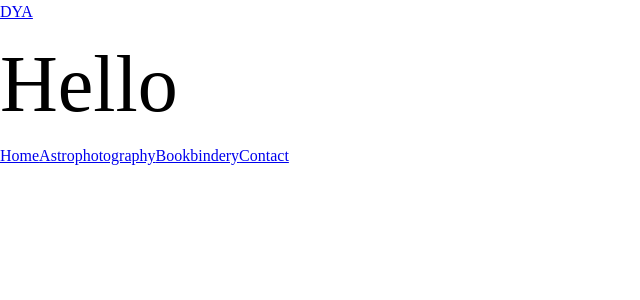
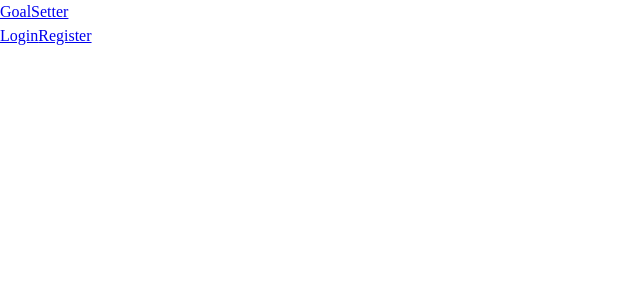
Before and after one commit to maharjansuren37/do-your-astro-v1, a React (Create React App) app in the folder client/: page / in a window 1280 px wide. Shown: the top 300 px of the page, without its empty margins (0-640 px from the left). Built offline with nearby package versions, Linux system fonts and the light colour scheme.

Commit message:
updated pages and layouts

```diff
--- a/client/package.json
+++ b/client/package.json
@@ -8,6 +8,7 @@
     "@testing-library/user-event": "^13.5.0",
     "react": "^18.3.1",
     "react-dom": "^18.3.1",
+    "react-icons": "^5.2.1",
     "react-router-dom": "^6.25.1",
     "react-scripts": "5.0.1",
     "sass": "^1.77.8",
--- a/client/src/App.js
+++ b/client/src/App.js
@@ -6,16 +6,27 @@ import {
 } from "react-router-dom";
 import RootLayout from "./layouts/RootLayout";
 import Admin from "./pages/Admin";
+import AdminLayout from "./layouts/AdminLayout";
+import Dashboard from "./pages/Dashboard";
+import Login from "./pages/Login";
+import Register from "./pages/Register";
+import Header from "./layouts/Header";
 
 const router = createBrowserRouter(
   createRoutesFromElements(
     <>
-      <Route path="/" element={<RootLayout />}>
+      {/* <Route path="/" element={<RootLayout />}>
 
       </Route>
       <Route path="/admin" element={<Admin />}>
 
+      </Route> */}
+      <Route path="/" element={<AdminLayout />}>
+        <Route path="/dashboard" element={<Dashboard />} />
+        <Route path="/login" element={<Login />}></Route>
+        <Route path="/register" element={<Register />}></Route>
       </Route>
+
     </>
   )
   // [
@@ -32,7 +43,10 @@ const router = createBrowserRouter(
 
 function App() {
   return (
-   <RouterProvider router={router}/>
+    <>
+      <RouterProvider router={router}/>
+    </>
+
   );
 }
 
--- /dev/null
+++ b/client/src/layouts/AdminLayout.js
@@ -0,0 +1,9 @@
+import Header from "./Header";
+
+export default function AdminLayout() {
+    return (
+        <>
+            <Header />
+        </>
+    )
+}
--- /dev/null
+++ b/client/src/layouts/Header.js
@@ -0,0 +1,22 @@
+// import { FaSignInAlt, FaSignOutAlt, FaUser } from 'react-icons';
+import { Link } from 'react-router-dom';
+
+export default function Header() {
+    return (
+        <header className='header'>
+            <div className='logo'>
+                <Link to='/'>GoalSetter</Link>
+            </div>
+            <ul>
+                <li>
+                    <Link to='/login'>
+                        Login
+                    </Link>
+                    <Link to='/register'>
+                        Register
+                    </Link>
+                </li>
+            </ul>
+        </header>
+    )
+}
--- /dev/null
+++ b/client/src/pages/Dashboard.js
@@ -0,0 +1,5 @@
+export default function Dashboard() {
+    return (
+        <h1>Dashboard</h1>
+    )
+}
--- /dev/null
+++ b/client/src/pages/Login.js
@@ -0,0 +1,5 @@
+export default function Login() {
+    return (
+        <h1>Login</h1>
+    )
+}
--- /dev/null
+++ b/client/src/pages/Register.js
@@ -0,0 +1,7 @@
+import React from 'react'
+
+export default function Register() {
+  return (
+    <div>Login</div>
+  )
+}
```
Also changed, not shown: 1 other file (tests, documents, lock files or other folders).
